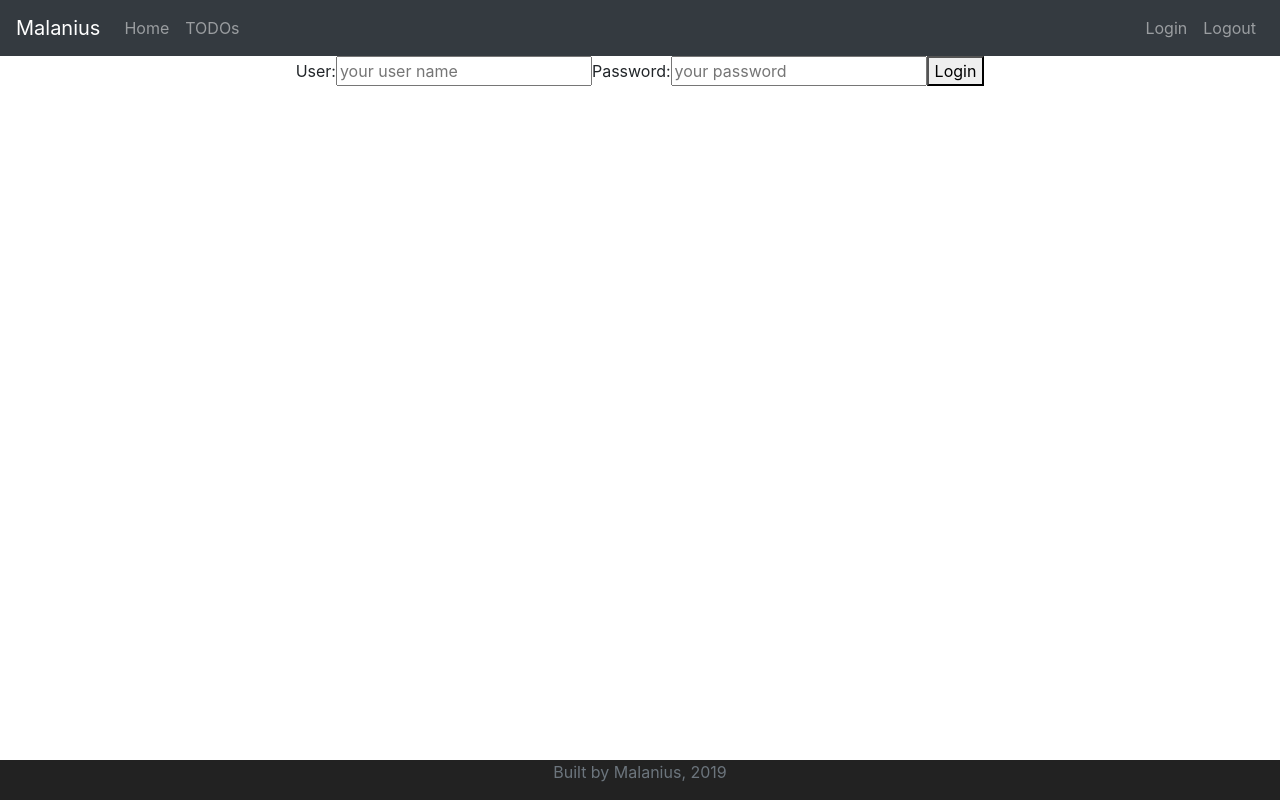
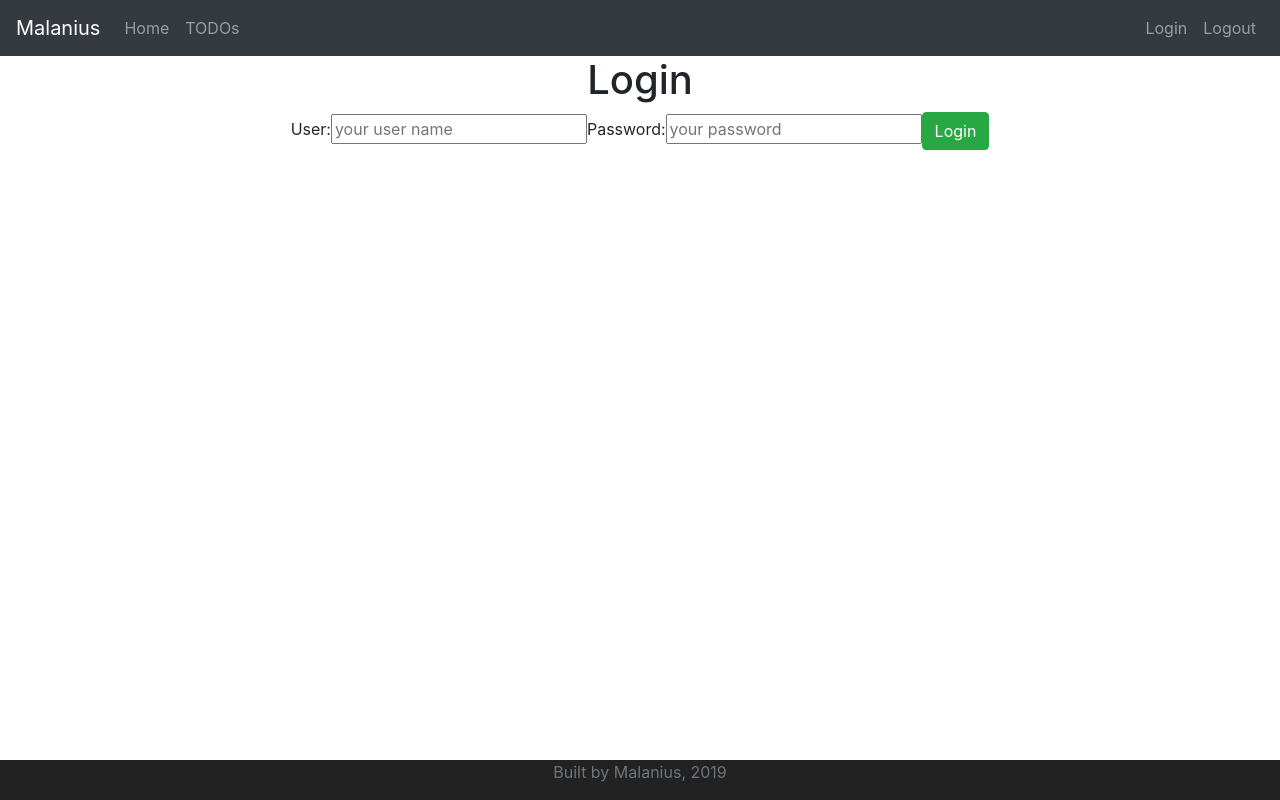
Before and after one commit to Malanius/fullstack-todo, a React (Create React App) app in the folder todo-fe/: page / in a window 1280 px wide. Built offline with nearby package versions, Linux system fonts and the light colour scheme.

Commit message:
Use bootstrap styles on app components

```diff
--- a/todo-fe/src/components/Welcome/Welcome.jsx
+++ b/todo-fe/src/components/Welcome/Welcome.jsx
@@ -1,12 +1,14 @@
 import React from 'react';
 import { Link } from 'react-router-dom';
 
-
 export default (props) => {
     return (
-        <div>
-            Welcome to the TODO app, {props.match.params.name}!
-            <p><Link to="/todos">View TODOs</Link></p>
-        </div>
+        <>
+            <h1>Welcome</h1>
+            <div className="container">
+                Welcome to the TODO app, {props.match.params.name}!
+                <p><Link to="/todos">View TODOs</Link></p>
+            </div>
+        </>
     )
 }
--- a/todo-fe/src/containers/Login/Login.jsx
+++ b/todo-fe/src/containers/Login/Login.jsx
@@ -29,7 +29,9 @@ export class Login extends Component {
 
     render() {
         return (
-            <div className="login">
+            <div>
+                <h1>Login</h1>
+                <div className="container">
                     User:
                 <input type="text"
                         name="username"
@@ -43,8 +45,11 @@ export class Login extends Component {
                         placeholder="your password"
                         value={this.state.password}
                         onChange={(event) => this.inputChangeHandler(event)} />
-                <button onClick={() => this.loginHandler()}>Login</button>
-                <p>{this.state.showMessage && 'Login incorrect!'}</p>
+                    <button
+                        className="btn btn-success"
+                        onClick={() => this.loginHandler()}>Login</button>
+                    {this.state.showMessage && <p className="alert alert-warning">Login incorrect!</p>}
+                </div>
             </div>
         )
     }
--- a/todo-fe/src/containers/TodoList/TodoList.jsx
+++ b/todo-fe/src/containers/TodoList/TodoList.jsx
@@ -4,29 +4,29 @@ export class TodoList extends Component {
 
     state = {
         todos: [
-            {id: 1, description: 'Learn React', done: false, dueDate: new Date()},
-            {id: 2, description: 'Style the app', done: false, dueDate: new Date()},
-            {id: 3, description: 'Make it shine', done: false, dueDate: new Date()}
+            { id: 1, description: 'Learn React', done: true, dueDate: new Date() },
+            { id: 2, description: 'Style the app', done: true, dueDate: new Date() },
+            { id: 3, description: 'Make it shine', done: true, dueDate: new Date() },
+            { id: 4, description: 'Verify user login', done: false, dueDate: new Date() },
         ]
     }
 
     render() {
         return (
             <div className="todoList">
-                <h1>List of TODOs:</h1>
-                <table>
+                <h1>List of TODOs</h1>
+                <div className="container">
+                    <table className="table">
                         <thead>
                             <tr>
-                            <th>ID</th>
                                 <th>Description</th>
-                            <th>Done</th>
+                                <th>Done?</th>
                                 <th>Due date</th>
                             </tr>
                         </thead>
                         <tbody>
                             {this.state.todos.map(todo => (
                                 <tr>
-                                <td>{todo.id}</td>
                                     <td>{todo.description}</td>
                                     <td>{todo.done ? 'Yes' : 'No'}</td>
                                     <td>{todo.dueDate.toString()}</td>
@@ -35,6 +35,7 @@ export class TodoList extends Component {
                         </tbody>
                     </table>
                 </div>
+            </div>
         )
     }
 }
```
Lines whose indentation alone changed are shown as unchanged.
